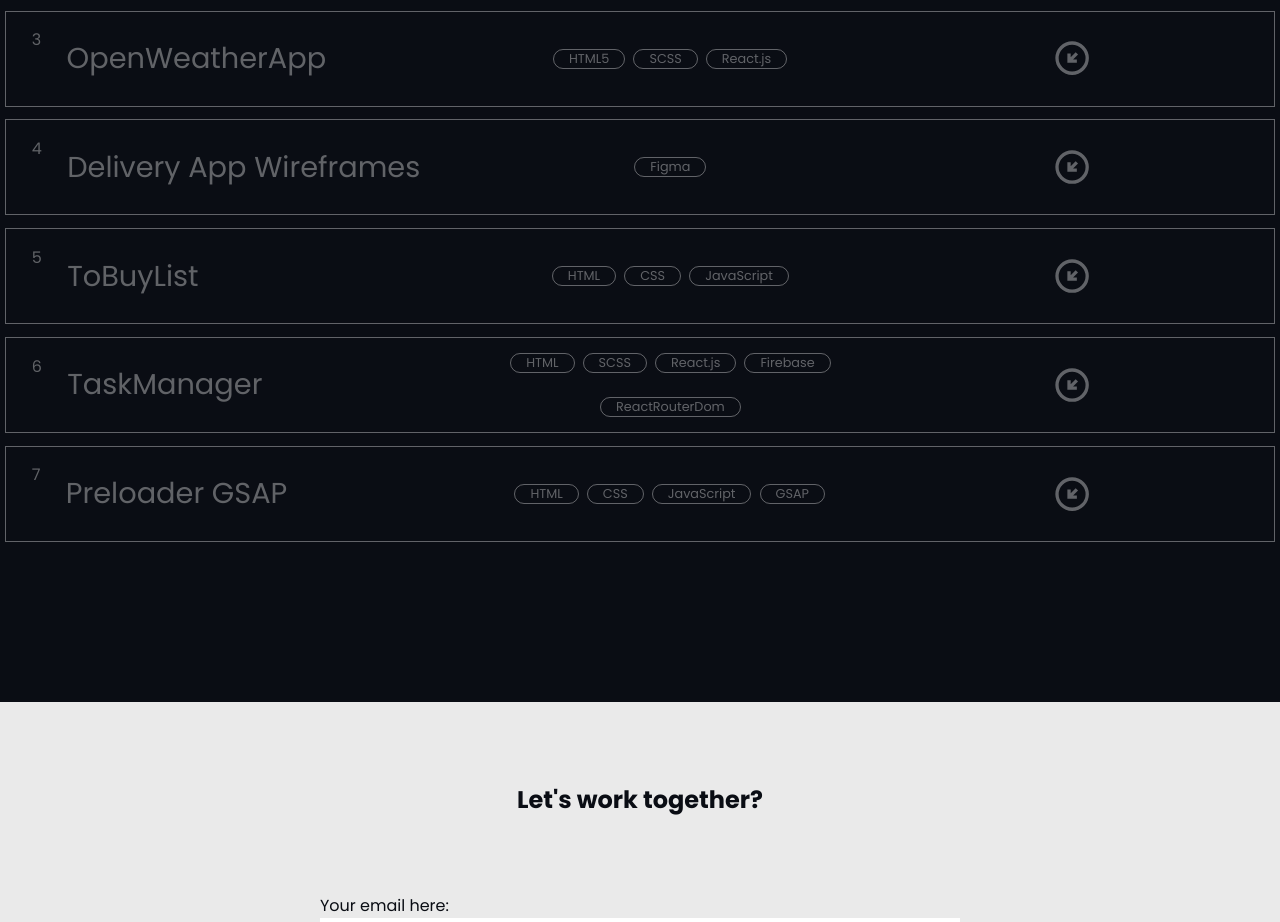
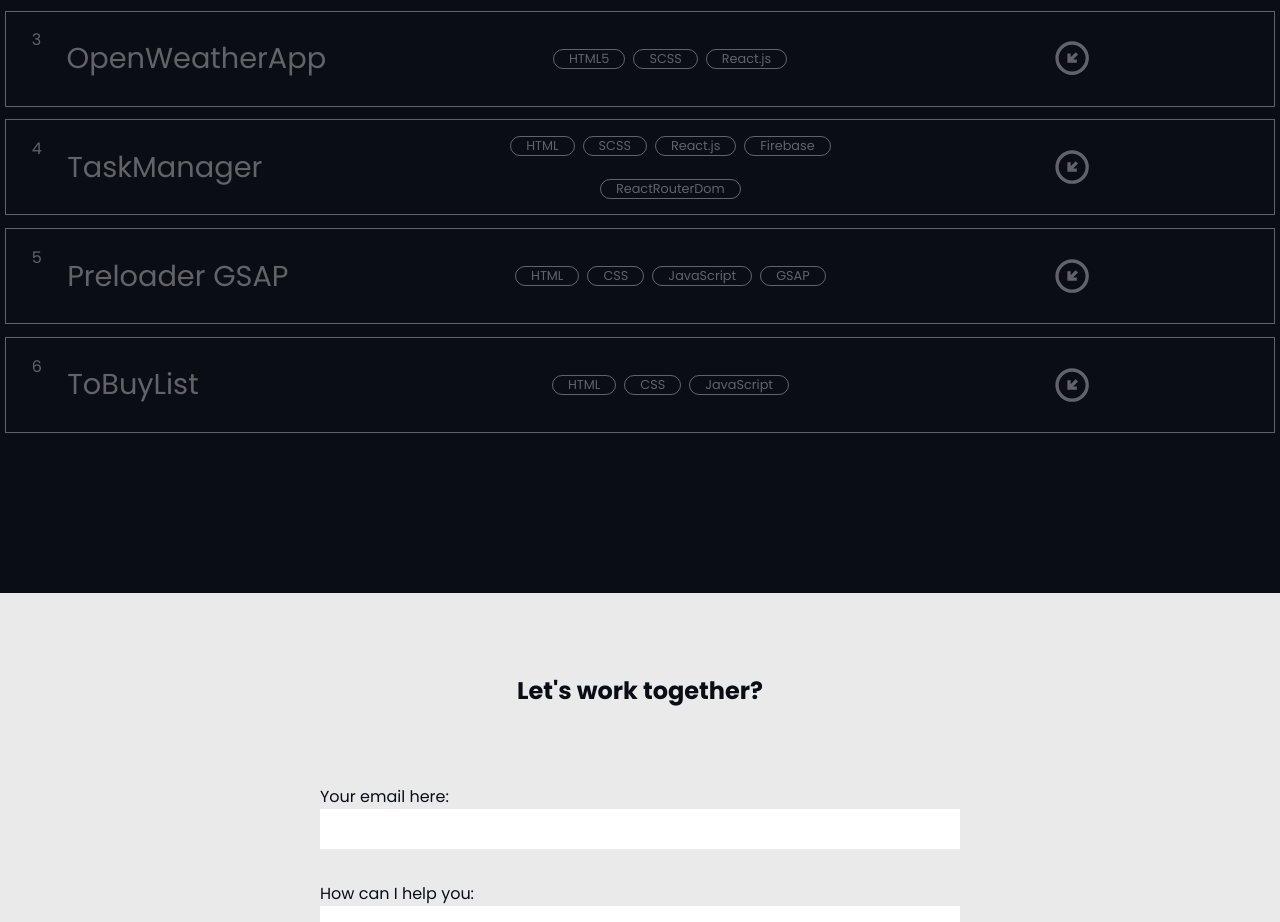
Before and after one commit to efarias03/Portfolio2023, a React (Vite) app: page / in a window 1280 px wide. Shown: the part 1383-2305 px from the top of the page. Built offline with nearby package versions, Linux system fonts and the light colour scheme.

Commit message:
change projects list

```diff
--- a/src/components/Sections/Projects/ProjectsGrid/index.jsx
+++ b/src/components/Sections/Projects/ProjectsGrid/index.jsx
@@ -78,26 +78,6 @@ export default function ProjectGrid() {
             url: "https://efarias03.github.io/OpenWeatherAPI/"
         },
         {
-            title: "Delivery App Wireframes",
-            tags: [
-                "Figma"
-            ],
-            description: "Basic wireframes for a Delivery App that I did long time ago.",
-            image: "wireframedelivery.jpg",
-            url: "https://www.figma.com/file/jI0D0oF7JY02FfU79LrS8W/Wireframes---Faculdade?type=design&node-id=0%3A1&mode=design&t=TJQCUPyGY5ABy9U5-1"
-        },
-        {
-            title: "ToBuyList",
-            tags: [
-                "HTML",
-                "CSS",
-                "JavaScript"
-            ],
-            description: "Fluid To Buy List using Js, you can add, edit itens and even delete. The app stores your list with LocalStorage.",
-            image: "tobuylist.jpg",
-            url: "https://efarias03.github.io/To-buy-list-js/"
-        },
-        {
             title: "TaskManager",
             tags: [
                 "HTML",
@@ -121,6 +101,17 @@ export default function ProjectGrid() {
             description: "Preloader using CSS, and GSAP.",
             image: "preloadergsap.jpg",
             url: "https://efarias03.github.io/preloader-gsap/"
+        },
+        {
+            title: "ToBuyList",
+            tags: [
+                "HTML",
+                "CSS",
+                "JavaScript"
+            ],
+            description: "Fluid To Buy List using Js, you can add, edit itens and even delete. The app stores your list with LocalStorage.",
+            image: "tobuylist.jpg",
+            url: "https://efarias03.github.io/To-buy-list-js/"
         }
 
     ];
```
